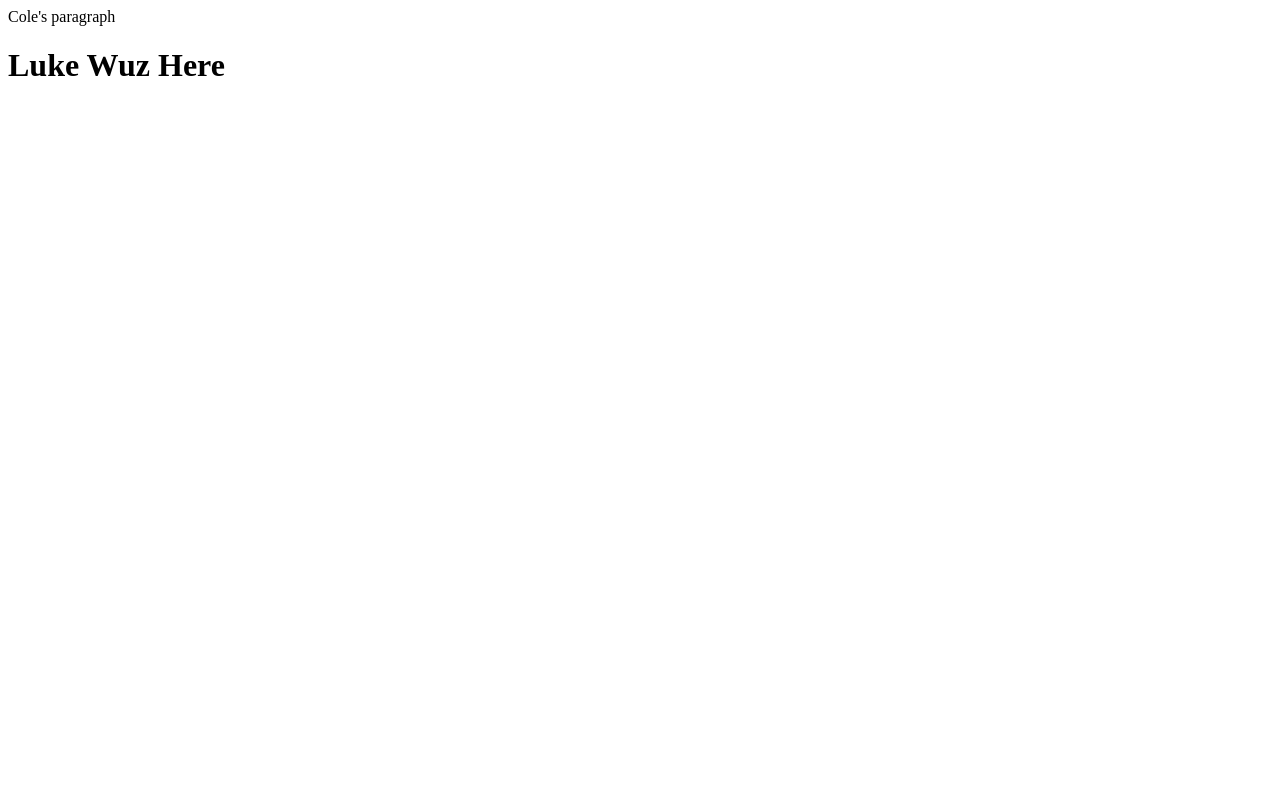
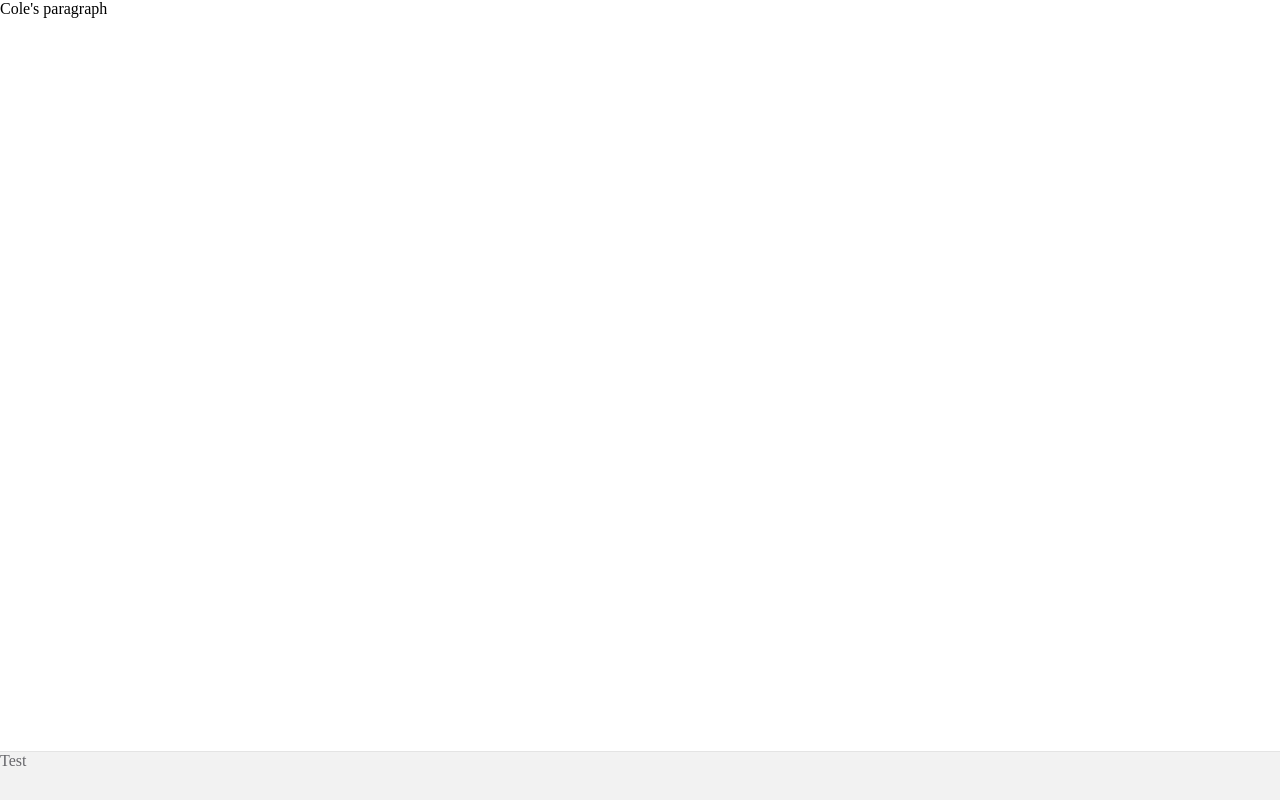
Before and after one commit to dhuangg/googleproject, a plain HTML site: page index.html in a window 1280 px wide. Drawn offline with Linux system fonts and the light colour scheme.

Commit message:
Finished footer location, began work on links

```diff
--- a/index.html
+++ b/index.html
@@ -7,7 +7,10 @@
 
 		<p>Cole's paragraph</p>
 
-		<h1> Luke Wuz Here <h1>
+
+		<div id= "Footer">
+			<a class= "Links" href= "#"> Test </a>
+		</div>
 
 	</body>
 </html>
--- a/style.css
+++ b/style.css
@@ -0,0 +1,24 @@
+body{
+	background-color: #FFFFFF;
+ margin-top: 0px;
+ margin-right: 0px;
+ margin-bottom: 0px;
+ margin-left: 0px
+}
+
+
+
+
+#Footer{
+	background-color: #f2f2f2;;
+	height: 6%;
+	width: 100%;
+    border-top: 1px solid #e4e4e4;
+    display: block;
+    position: absolute;
+    bottom: 0px;
+}
+.Links{
+	color: #66666A;
+	text-decoration: none;
+}
```
Also changed, not shown: 1 other file.
